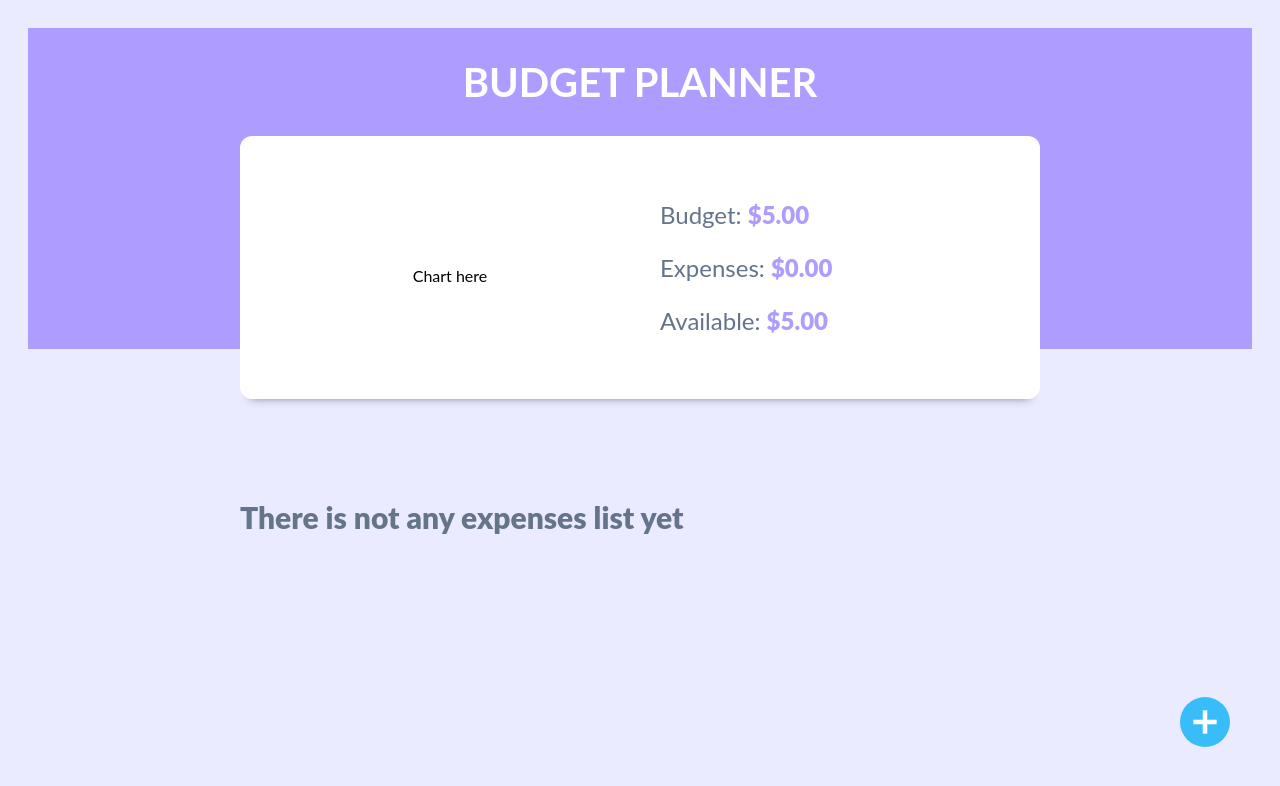
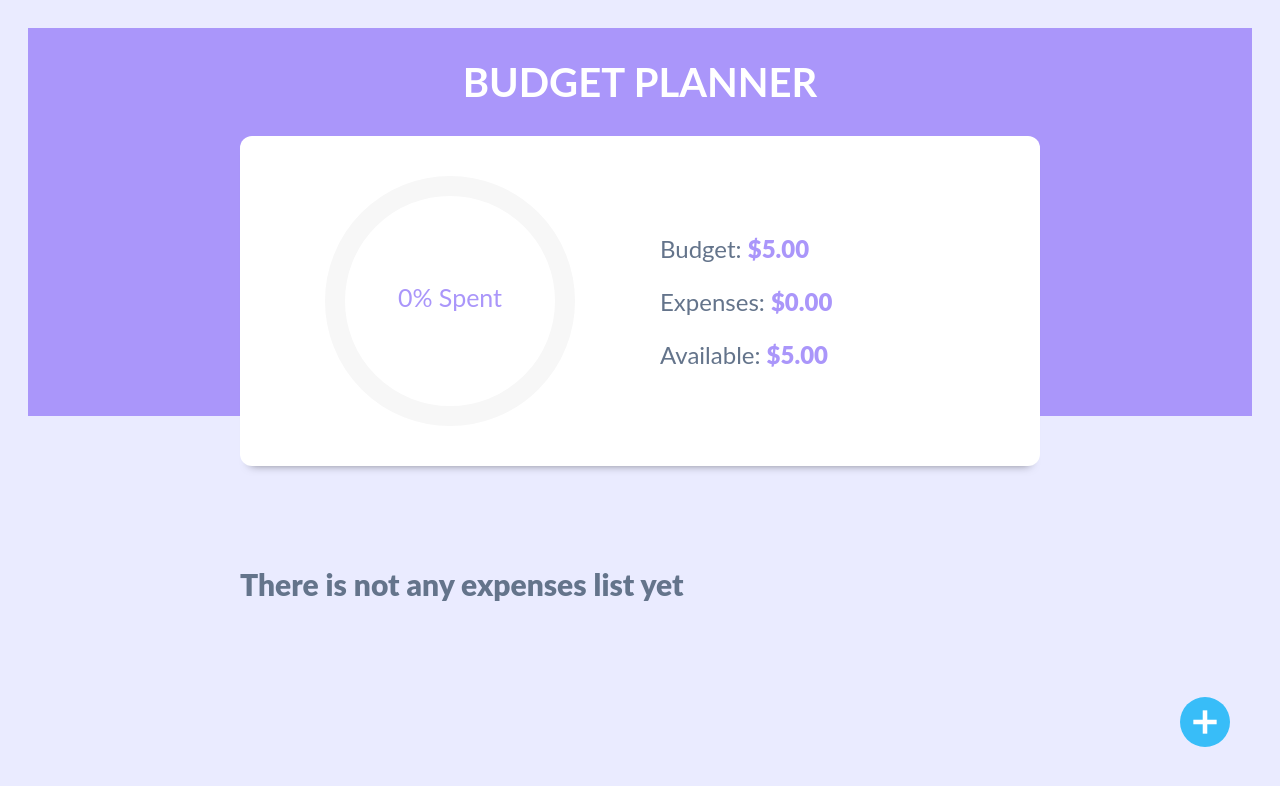
Before and after one commit to gsvidal/advance-budget-tracker, a React app: page / in a window 1280 px wide. Both pictures are taken after typing "5" into the empty fields and a click on the input "Done". Shown: the top 786 px of the page. Built offline with nearby package versions, Linux system fonts and the light colour scheme; the HTML template or start-up script is replaced by a standard one.

Commit message:
Add circular progressbar with styles and animations

```diff
--- a/package.json
+++ b/package.json
@@ -11,6 +11,7 @@
   "dependencies": {
     "prop-types": "^15.8.1",
     "react": "^18.2.0",
+    "react-circular-progressbar": "^2.1.0",
     "react-dom": "^18.2.0",
     "react-swipeable-list": "^1.7.1"
   },
--- a/src/App.jsx
+++ b/src/App.jsx
@@ -11,7 +11,6 @@ function App() {
   const [isModalOpen, setIsModalOpen] = useState(false);
   const [isModalAnimate, setIsModalAnimate] = useState(false);
   const [expenses, setExpenses] = useState([]);
-  //Analize reason to put expenseToEdit in App component
   const [expenseToEdit, setExpenseToEdit] = useState({});
 
   const handleNewExpense = () => {
--- a/src/components/ControlBudget.jsx
+++ b/src/components/ControlBudget.jsx
@@ -1,4 +1,6 @@
 import { useState, useEffect } from 'react';
+import { buildStyles, CircularProgressbar } from 'react-circular-progressbar';
+import 'react-circular-progressbar/dist/styles.css';
 
 export const ControlBudget = ({ budget, expenses }) => {
   const formatMoney = (quantity) => {
@@ -10,6 +12,7 @@ export const ControlBudget = ({ budget, expenses }) => {
 
   const [spentAmount, setSpentAmount] = useState(0);
   const [availableAmount, setAvailableAmount] = useState(0);
+  const [chartPercentage, setChartPercentage] = useState(0);
 
   useEffect(() => {
     const spent = expenses.reduce((acum, current) => acum + current.amount, 0);
@@ -17,12 +20,25 @@ export const ControlBudget = ({ budget, expenses }) => {
 
     const available = budget - spent;
     setAvailableAmount(available);
+
+    setTimeout(() => {
+      setChartPercentage((spent / budget) * 100);
+    }, 750);
   }, [expenses]);
 
   return (
     <section className="container-budget container shadow two-columns">
       <div>
-        <p>Chart here</p>
+        <CircularProgressbar
+          text={`${chartPercentage}% Spent`}
+          value={chartPercentage}
+          styles={buildStyles({
+            pathTransitionDuration: 1,
+            pathColor: `rgba(104, 75, 219, ${chartPercentage / 100})`,
+            trailColor: '#f7f7f7',
+            textColor: '#aa96fa',
+          })}
+        />
       </div>
 
       <div className="budget-amount">
--- a/src/components/NewExpenseModal.jsx
+++ b/src/components/NewExpenseModal.jsx
@@ -98,6 +98,7 @@ export const NewExpenseModal = ({
         expenseState.id === expense.id ? expense : expenseState
       );
       setExpenses(expensesUpdated);
+      setMessage({ success: 'expense updated!', error: '' });
     } else {
       // New Expense
       //Create an id for the expense before adding it to list
@@ -105,10 +106,10 @@ export const NewExpenseModal = ({
       expense['date'] = formatCreationDate(Date.now());
       //Save valid expense in expenses list
       setExpenses([...expenses, expense]);
+      //Clean error messages and send a successfull one
+      setMessage({ success: 'expense added!', error: '' });
     }
-    //Clean error messages and send a successfull one
-    setMessage({ success: 'expense added!', error: '' });
-    hideModal(1000);
+    hideModal(800);
   };
 
   return (
@@ -117,7 +118,7 @@ export const NewExpenseModal = ({
         <img
           src={closeButton}
           alt="Close Modal"
-          onClick={() => hideModal(500)}
+          onClick={() => hideModal(300)}
         />
       </div>
 
--- a/src/index.css
+++ b/src/index.css
@@ -1,6 +1,6 @@
 :root {
   --white: #ffffff;
-  --purple: #af9cff;
+  --purple: rgb(170, 150, 250);
   --purple-light: #e7e8ffdb;
   --purple-light-trans: #e7e8ff61;
   --gray: #94a3b8;
@@ -368,7 +368,7 @@ main {
   padding: 40px;
   margin: calc(50vh - 292px) auto;
   transition-property: all;
-  transition-duration: 300ms;
+  transition-duration: 500ms;
   transition-timing-function: ease-in;
   opacity: 0;
   border-radius: 20px;
```
Also changed, not shown: 1 other file (tests, documents, lock files or other folders).
